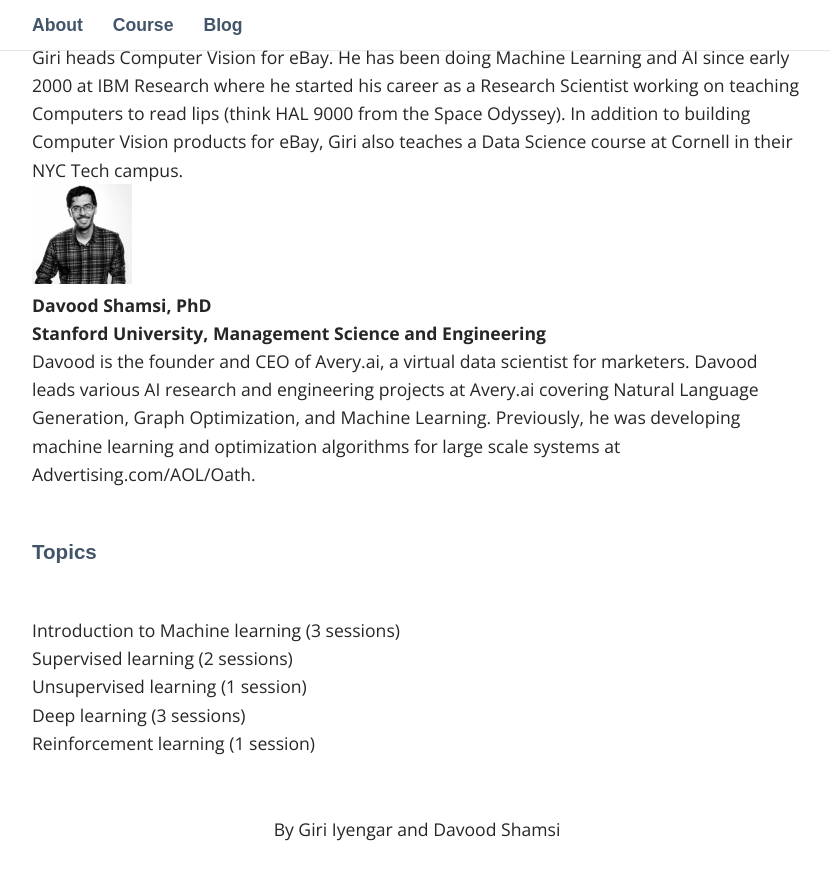
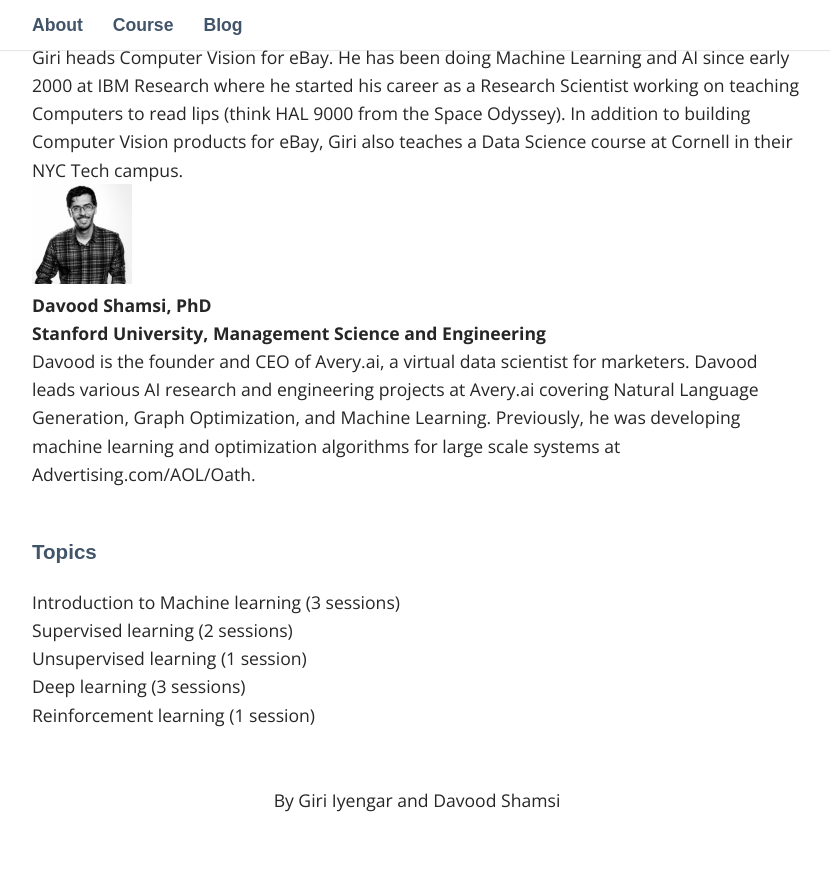
Before and after one commit to ai4all/ai4all.github.io, a Jekyll site: the page built from index.html, in a window 1280 px wide and 900 px high, scrolled down 1088 px. Shown: the top 880 px of the window, without its empty margins (223-1053 px from the left). Built offline with Jekyll 4.4.1, drawn with Linux system fonts in a browser that asks for light colours; some web fonts are replaced.

```diff
--- a/index.html
+++ b/index.html
@@ -34,7 +34,7 @@ Machine Learning. Previously, he was developing machine learning and optimizatio
 <br>
 
 <h3> Topics </h3>
-<br> Introduction to Machine learning (3 sessions)
+Introduction to Machine learning (3 sessions)
 <br> Supervised learning (2 sessions)
 <br> Unsupervised learning (1 session)
 <br> Deep learning (3 sessions)
```
